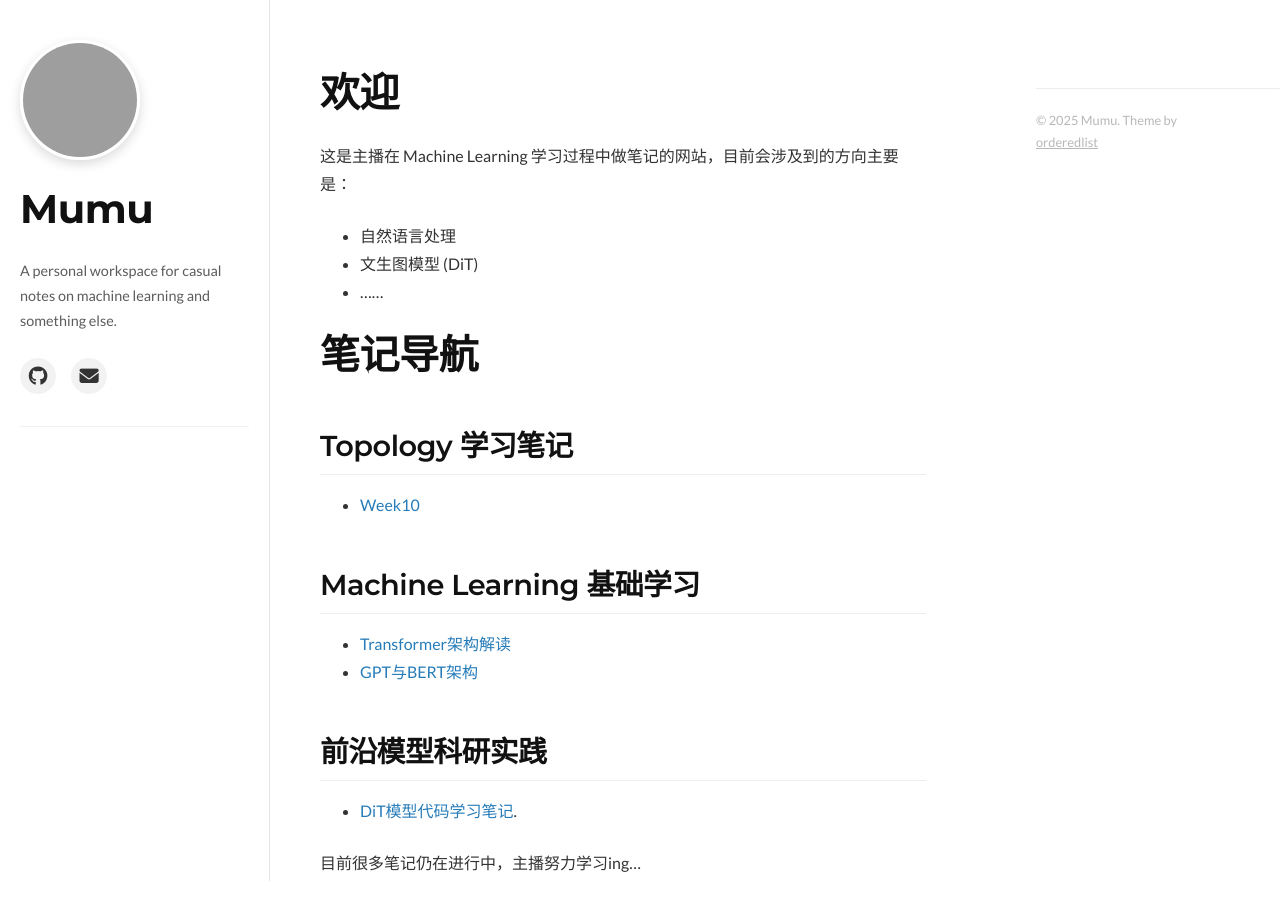
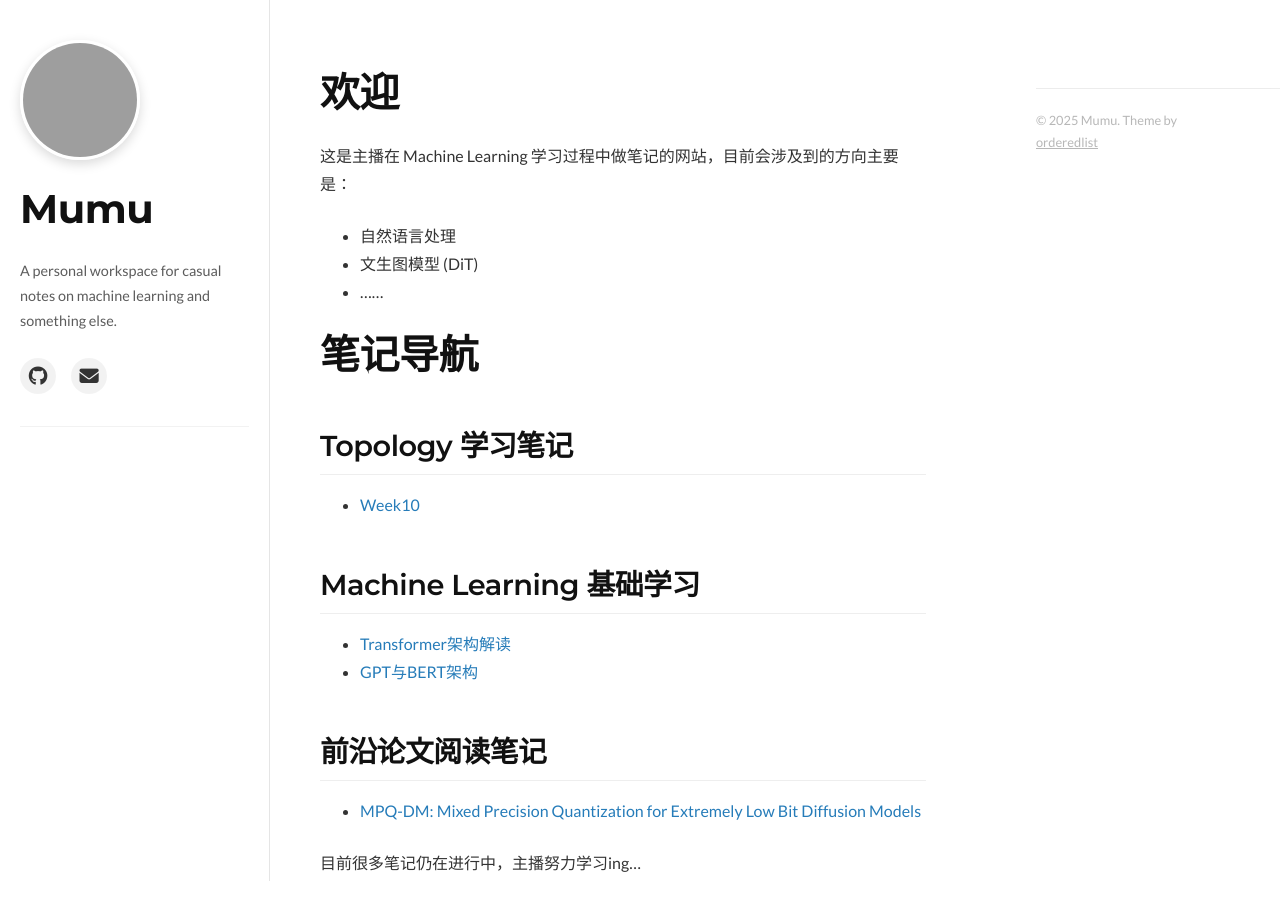
Before and after one commit to illusionsin30/illusionsin30.github.io, a Jekyll site: the page built from index.md, in a window 1280 px wide and 961 px high. Shown: the top 920 px of the window. Built offline with Jekyll 4.4.1, drawn with Linux system fonts in a browser that asks for light colours; our own code applies the rules of GitHub Pages for plain Markdown files; grey boxes are pictures that could not be loaded.

Commit message:
update: index and images.

```diff
--- a/index.md
+++ b/index.md
@@ -19,8 +19,8 @@ layout: default
 - [Transformer架构解读](/docs/transformer)
 - [GPT与BERT架构](/docs/GPTandBert)
 
-## 前沿模型科研实践
+## 前沿论文阅读笔记
 
-- [DiT模型代码学习笔记](/docs/DiT).
+- [MPQ-DM: Mixed Precision Quantization for Extremely Low Bit Diffusion Models](/docs/MPQ-DM)
 
 目前很多笔记仍在进行中，主播努力学习ing...
```
Also changed, not shown: images/MPQ-DM-method.png (added), images/MPQ-DM.png (added).
